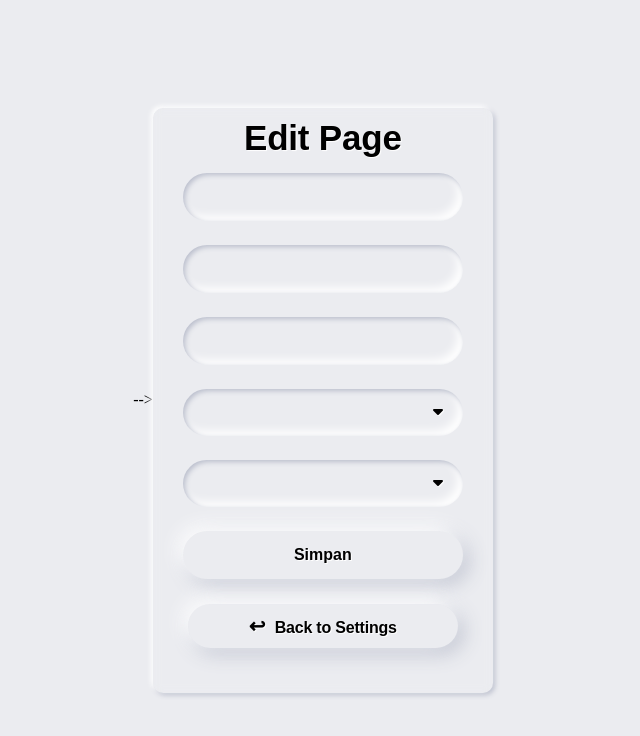
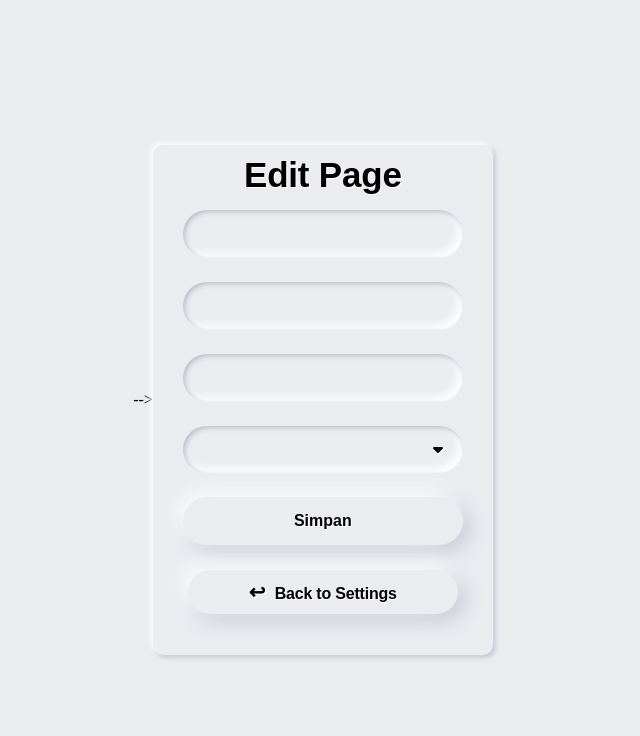
Before and after one commit to ardhikaxx/Angkasa_Website, a PHP site: page /admin/edit.php in a window 1280 px wide. Shown: the top 736 px of the page, without its empty margins (327-967 px from the left). Run offline with PHP 8.4, Linux system fonts and the light colour scheme; data that the repository does not hold is empty.

Commit message:
update- pada settings dan edit

```diff
--- a/admin/edit.php
+++ b/admin/edit.php
@@ -27,7 +27,7 @@ if (!$koneksi) {
         .edit-box {
             text-align: center;
             width: 300px;
-            height: 545px;
+            height: 470px;
             background-color: #EBECF0 0.5;
             backdrop-filter: blur(5px);
             padding: 20px;
@@ -138,39 +138,6 @@ if (!$koneksi) {
             color: #000;
         }
 
-        .gender-select {
-            width: 100%;
-            padding: 15px 15px;
-            font-size: 16px;
-            border: none;
-            border-radius: 5px;
-            background-color: #EBECF0;
-            text-shadow: 1px 1px 0 #FFF;
-            outline: none;
-            border-radius: 50px;
-            box-shadow: inset 2px 2px 5px #BABECC, inset -5px -5px 10px #FFF;
-            transition: border-color 0.3s;
-            text-align: left;
-            color: #61677C;
-            appearance: none;
-            -webkit-appearance: none;
-            -moz-appearance: none;
-            background: transparent;
-        }
-
-        .select-wrapper {
-            position: relative;
-        }
-
-        .select-icon {
-            position: absolute;
-            right: 20px;
-            top: 50%;
-            transform: translateY(-50%);
-            pointer-events: none;
-            color: #000;
-        }
-
         .jabatan-select {
             width: 100%;
             padding: 15px 15px;
@@ -218,14 +185,13 @@ if (!$koneksi) {
                     $userMail = $_POST['txt_email'];
                     $userNohp = $_POST['txt_phone'];
                     $userName = $_POST['txt_nama'];
-                    $userjenis = $_POST['id_gender'];
                     $userjabatan = $_POST['id_jabatan'];
 
                     $id = isset($_POST['txt_id']) ? $_POST['txt_id'] : null;
 
-                    $query = "UPDATE user SET nama_lengkap='$userName', email='$userMail', no_hp='$userNohp' ,jenis_kelamin='$userjenis',jabatan='$userjabatan' WHERE id_user='$id'";
+                    $query = "UPDATE user SET nama_lengkap='$userName', email='$userMail', no_hp='$userNohp',jabatan='$userjabatan' WHERE id_user='$id'";
                     $result = mysqli_query($koneksi, $query);
-                    echo '<script>window.location.href = "settings.php?succesMessage=Pembaruan Data Telah Selesai";</script>';
+                    echo '<script>window.location.href = "settings.php?successMessage=Pembaruan Data Telah Selesai";</script>';
                 }
 
                 $id = isset($_GET['id']) ? $_GET['id'] : null;
@@ -243,20 +209,6 @@ if (!$koneksi) {
             <label class="nomer-telp">
                 <input type="text" name="txt_phone" id="phoneInput" autocomplete="off"
                     value="<?php echo $data['no_hp']; ?>">
-            </label>
-            <label class="gender">
-                <div class="select-wrapper">
-                    <select name="id_gender" id="txt_gender" class="gender-select">
-                        <option value="<?php echo $data['jenis_kelamin']; ?>">
-                            <?php echo $data['jenis_kelamin']; ?>
-                        </option>
-                        <option value="Laki-laki">Laki-laki</option>
-                        <option value="Perempuan">Perempuan</option>
-                    </select>
-                    <div class="select-icon">
-                        <i class="fas fa-caret-down"></i>
-                    </div>
-                </div>
             </label>
             <label class="jabatan">
                 <div class="select-wrapper">
```
Also changed, not shown: admin/settings.php (+2 -9 lines).
